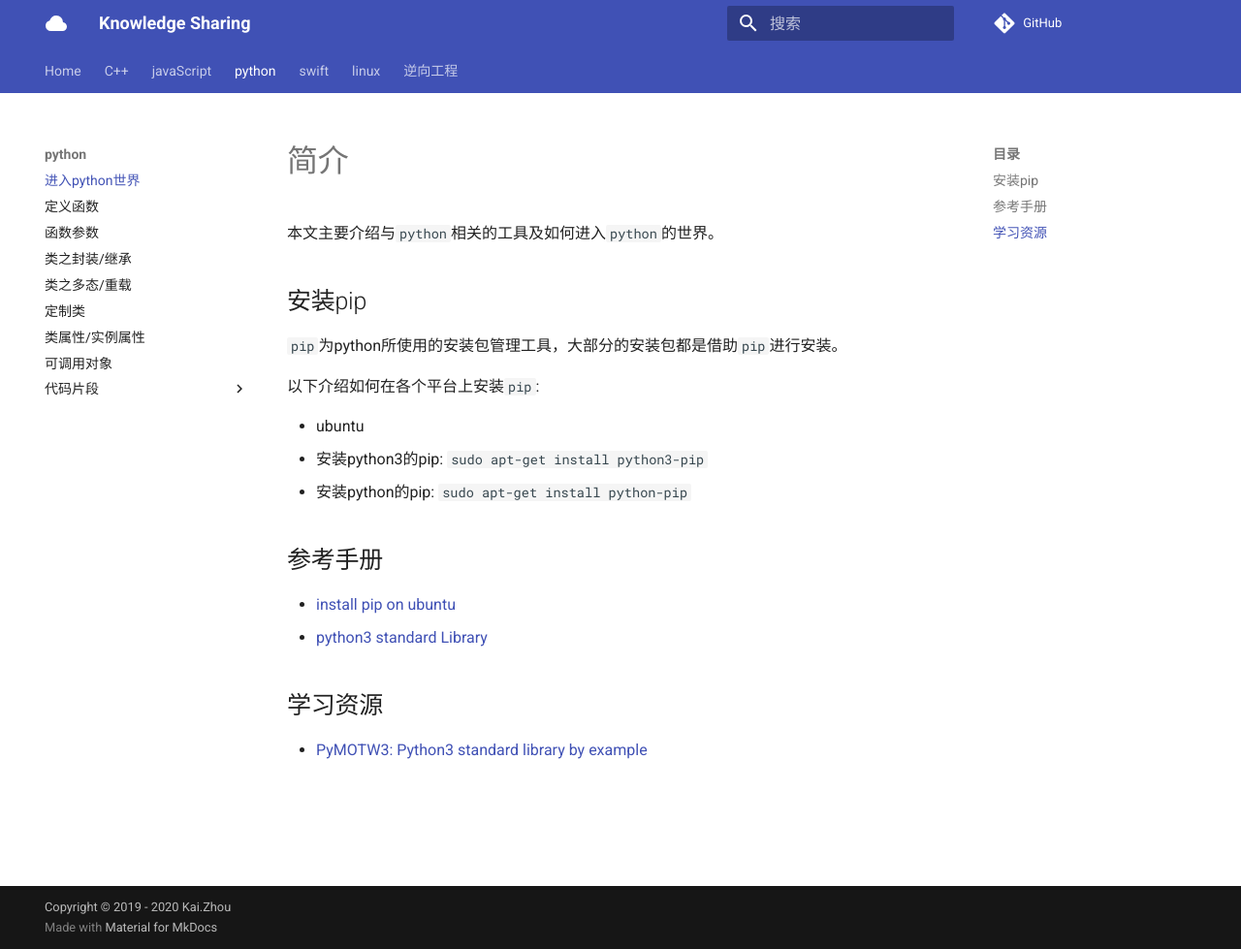
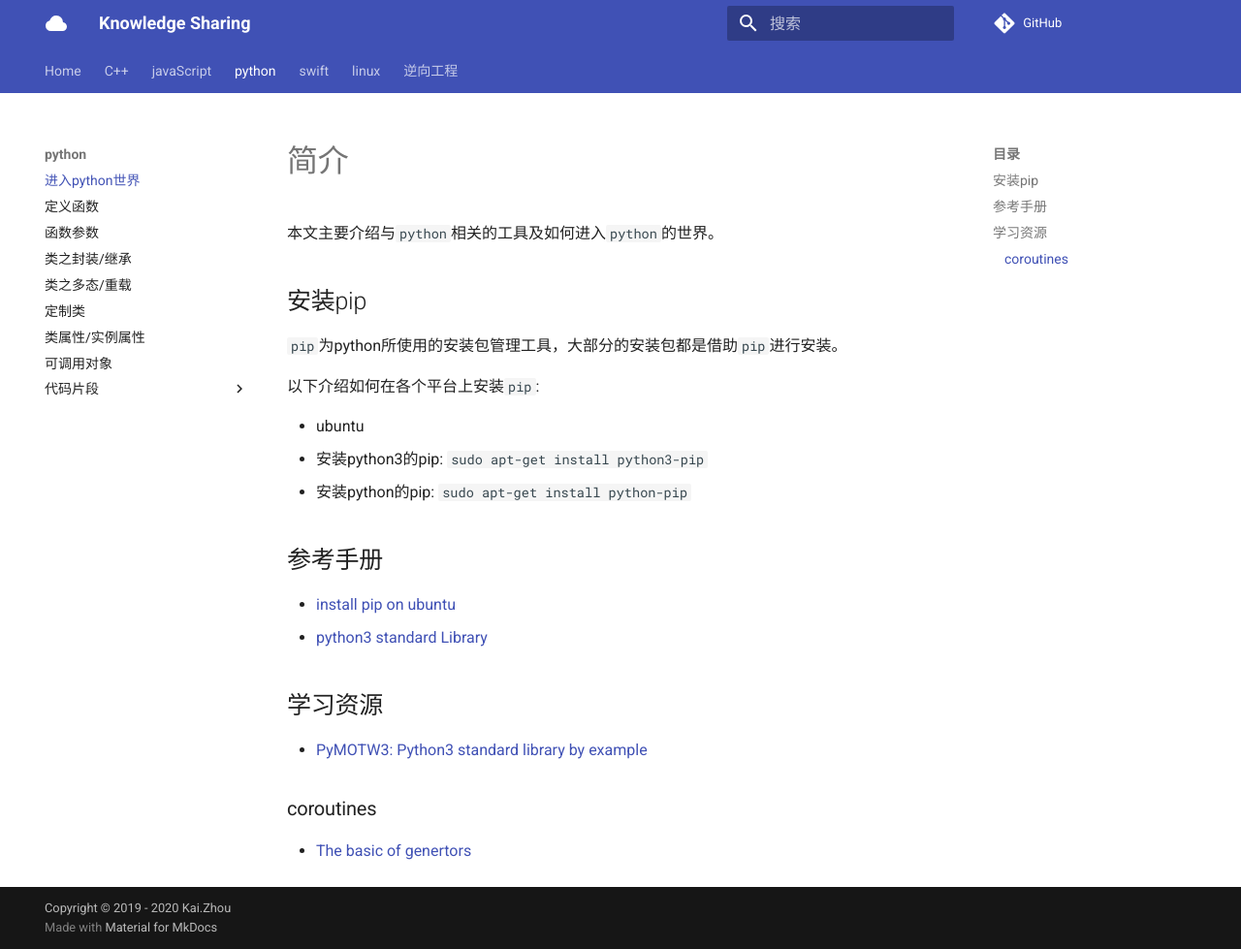
Before and after one commit to zhoukaidev/ks_blog, an MkDocs documentation site: the page built from docs/python/home.md, in a window 1280 px wide and 979 px high. Shown: the whole window at 97% size. Built offline with MkDocs 1.6.1 and Material for MkDocs 9.7.7, drawn with Linux system fonts in a browser that asks for light colours; comment, search, counter and statistics services are not loaded.

Commit message:
Update home.md

```diff
--- a/docs/python/home.md
+++ b/docs/python/home.md
@@ -20,3 +20,7 @@
 ## 学习资源
 
 * [PyMOTW3: Python3 standard library by example](https://pymotw.com/3/index.html)
+
+### coroutines
+
+* [The basic of genertors](https://realpython.com/introduction-to-python-generators/)
```
